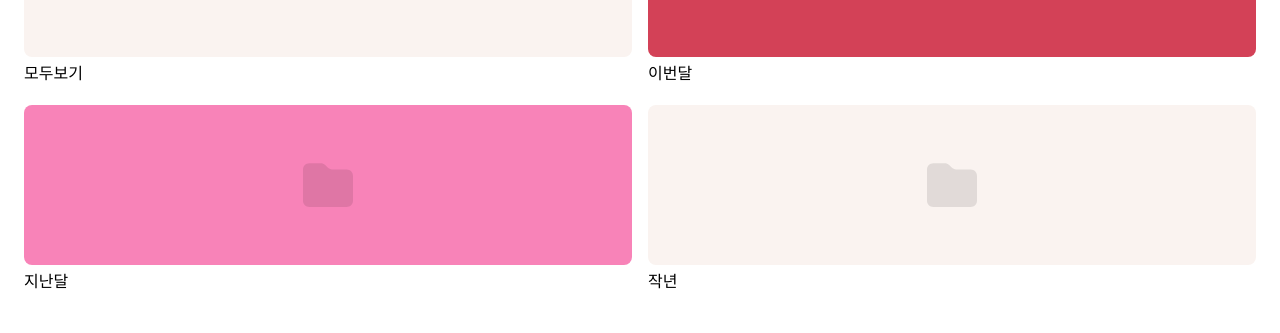
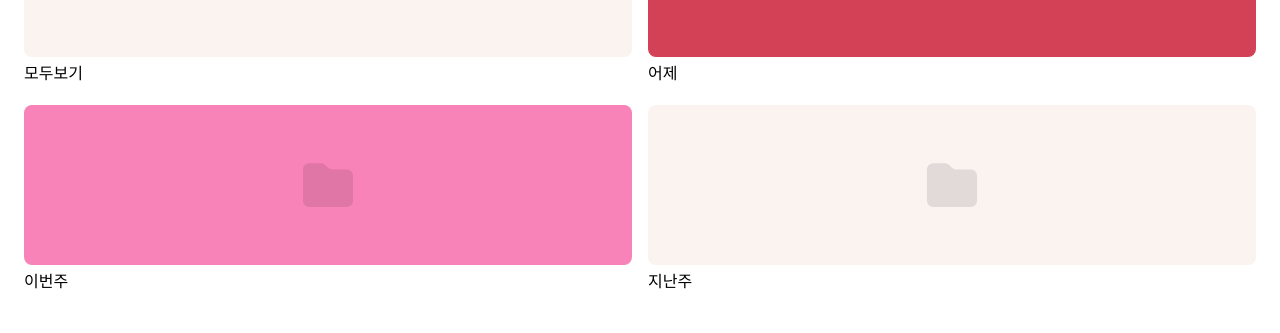
Before and after one commit to f-lab-edu/this-week, a Next.js app: page / in a window 1280 px wide. Shown: the part 383-716 px from the top of the page. Built offline with nearby package versions, Linux system fonts and the light colour scheme.

Commit message:
feat: Modify collection of review category name

```diff
--- a/components/review/pastReview.tsx
+++ b/components/review/pastReview.tsx
@@ -13,19 +13,19 @@ const PastReview = () => {
         <div className="row-span-4 mb-2 flex h-40 flex-col items-center justify-center gap-4 rounded-lg bg-main-red p-5 text-white">
           <Folder width="50px" fill="#0000001A" />
         </div>
-        <p>이번달</p>
+        <p>어제</p>
       </div>
       <div>
         <div className="row-span-4 mb-2 flex h-40 flex-col items-center justify-center gap-4 rounded-lg bg-main-pink p-5 text-white">
           <Folder width="50px" fill="#0000001A" />
         </div>
-        <p>지난달</p>
+        <p>이번주</p>
       </div>
       <div>
         <div className="row-span-4 mb-2 flex h-40 flex-col items-center justify-center gap-4 rounded-lg bg-main-beige p-5">
           <Folder width="50px" fill="#0000001A" />
         </div>
-        <p>작년</p>
+        <p>지난주</p>
       </div>
     </article>
   );
```
